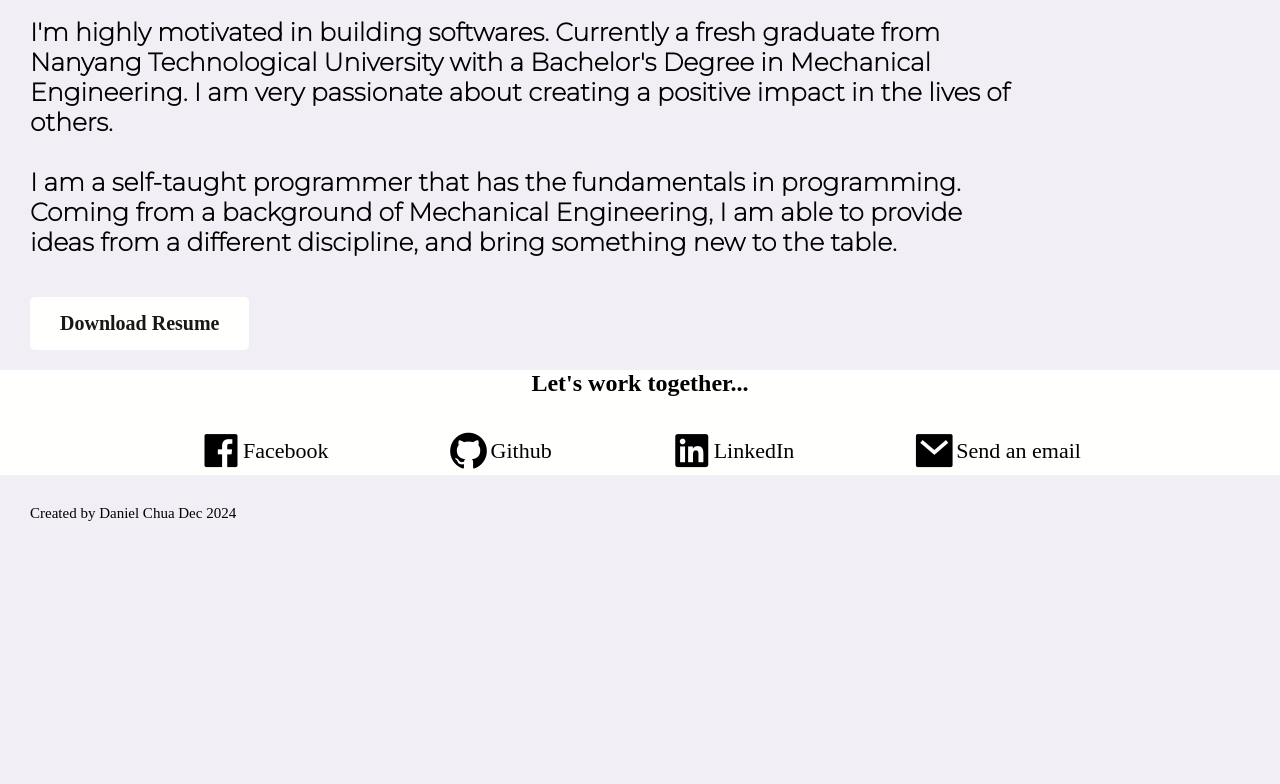
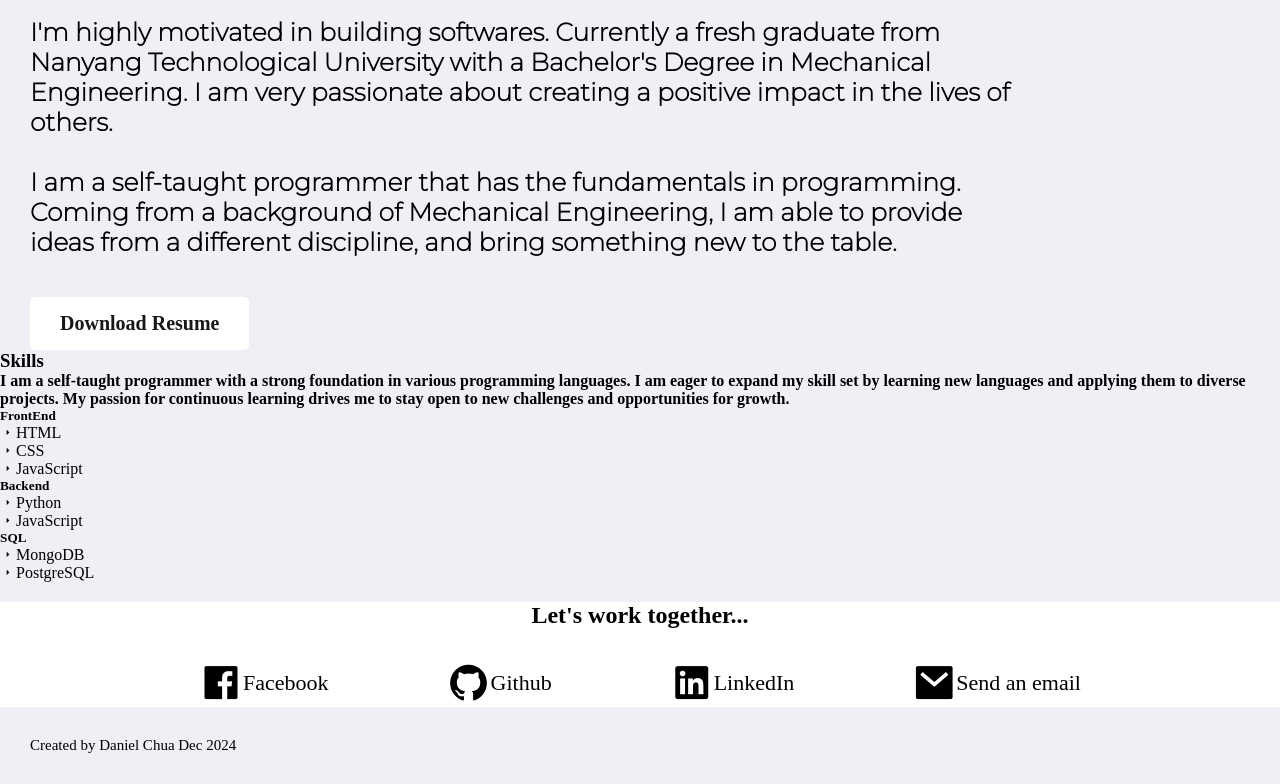
Before and after one commit to DanielChuaYH/DanielChuaYH.github.io, a plain HTML site: page index.html in a window 1280 px wide. Shown: the part 832-1616 px from the top of the page. Before the commit the page ends 1384 px from the top, so only its background shows below. Drawn offline with nearby package versions, Linux system fonts and the light colour scheme.

Commit message:
Update index.html
Added in Skills with Skills-about and three Skills-boxes

```diff
--- a/index.html
+++ b/index.html
@@ -38,11 +38,33 @@
             I am a self-taught programmer that has the fundamentals in programming. Coming from a background of Mechanical Engineering, I am able to provide ideas from a different discipline, and bring something new to the table.</h2>
             <a href="Daniel_Chua_Yong_Han_Resume.pdf" target="_blank" class="download-button">Download Resume</a>
         </section>
+    </div>
 
+    <section id="skills">
+        <div id="skills-about">
+            <h3>Skills</h3>
+            <h4>I am a self-taught programmer with a strong foundation in various programming languages. I am eager to expand my skill set by learning new languages and applying them to diverse projects. My passion for continuous learning drives me to stay open to new challenges and opportunities for growth.</h4>
+        </div>
 
-
-
-    </div>
+        <div class="skills-boxes">
+            <div class="skill-box">
+                <h5>FrontEnd</h5>
+                <p><i class="ri-arrow-drop-right-fill"></i>HTML</p>
+                <p><i class="ri-arrow-drop-right-fill"></i>CSS</p>
+                <p><i class="ri-arrow-drop-right-fill"></i>JavaScript</p>
+            </div>
+            <div class="skill-box">
+                <h5>Backend</h5>
+                <p><i class="ri-arrow-drop-right-fill"></i>Python</p>
+                <p><i class="ri-arrow-drop-right-fill"></i>JavaScript</p>
+            </div>
+            <div class="skill-box">
+                <h5>SQL</h5>
+                <p><i class="ri-arrow-drop-right-fill"></i>MongoDB</p>
+                <p><i class="ri-arrow-drop-right-fill"></i>PostgreSQL</p>
+            </div>
+        </div>
+    </section>
 
 
     <section id="contact">
```
